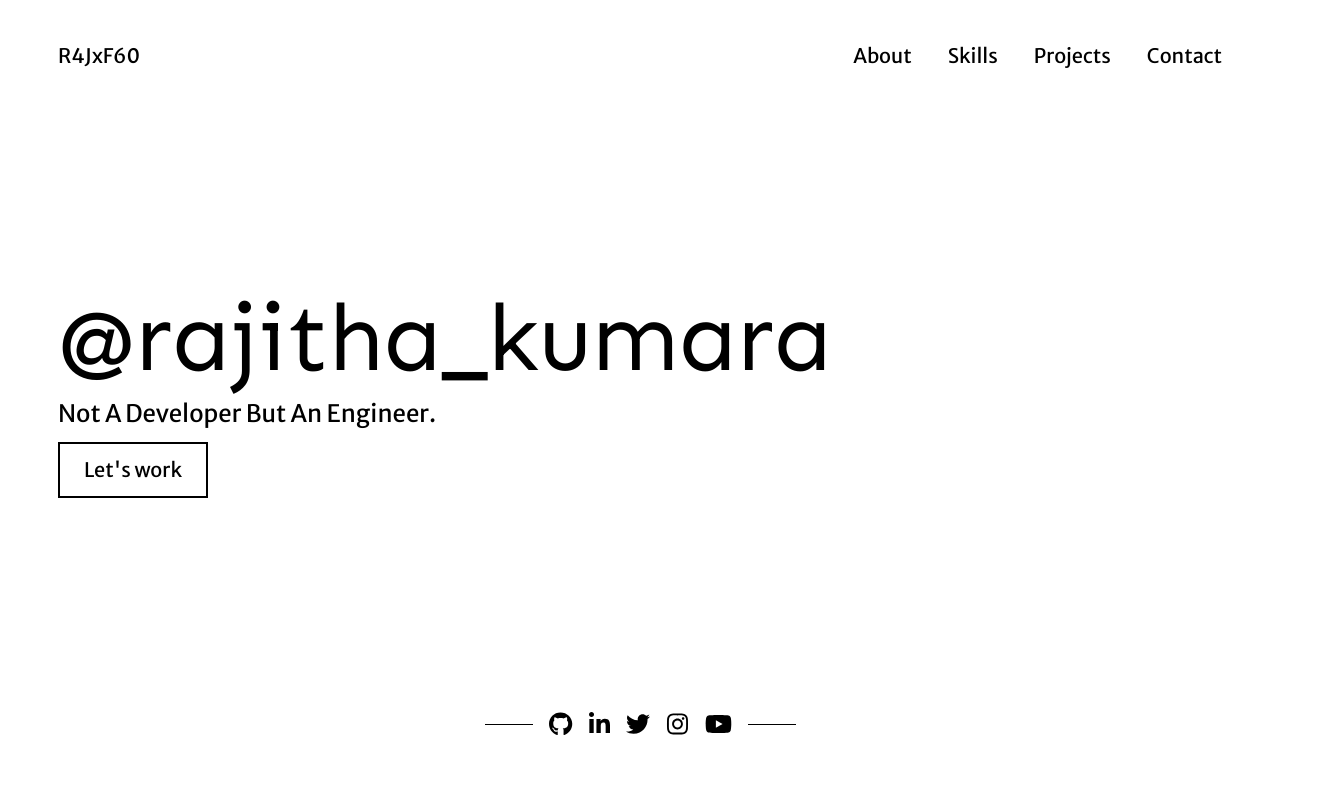
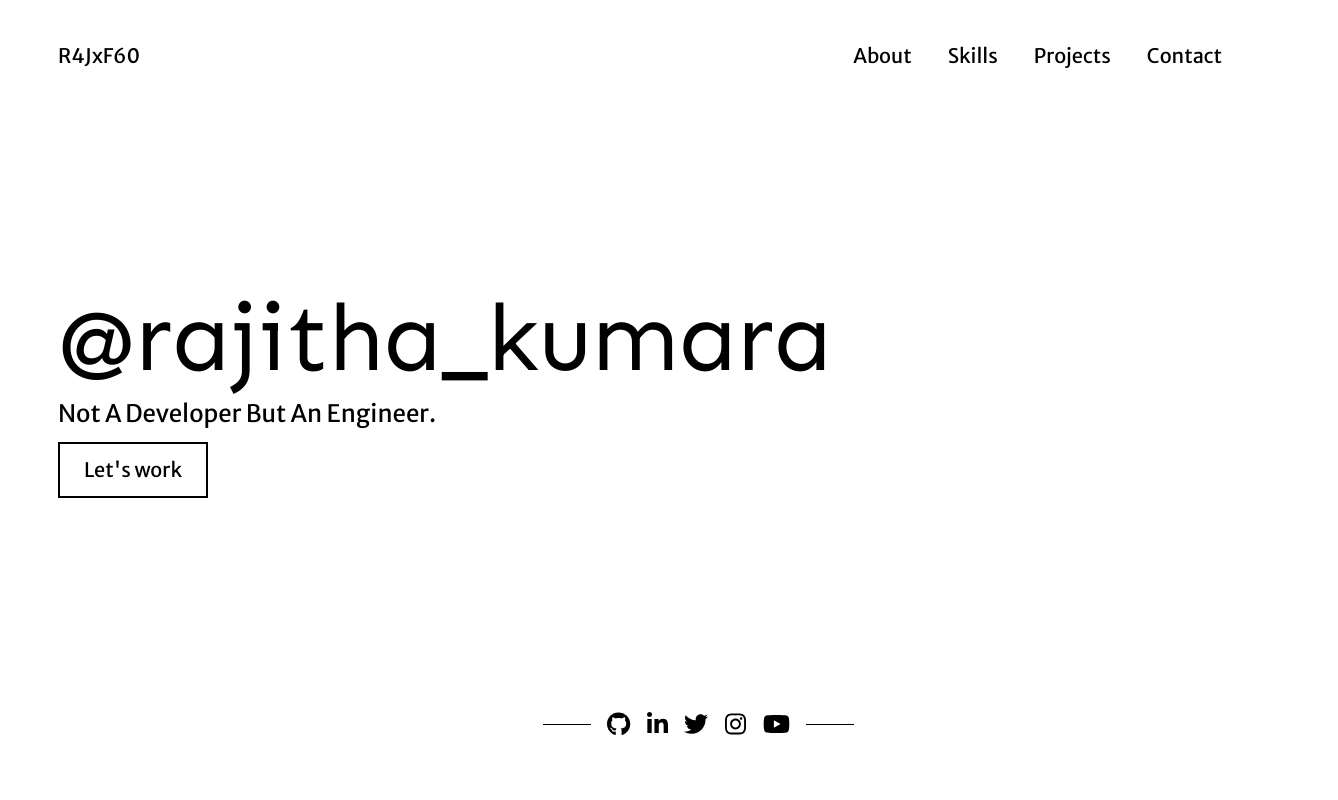
Before and after one commit to R4JxF60/Minimalio, a Next.js app: page / in a window 1280 px wide. Shown: the top 800 px of the page, 1338 px wide, since content can reach past the window. Built offline with nearby package versions, Linux system fonts and the light colour scheme.

Commit message:
fix: issue with layout

```diff
--- a/components/Home.js
+++ b/components/Home.js
@@ -2,11 +2,13 @@ import SocialLinks from "./SocialLinks";
 
 function Home(props) {
     return (
-        <section className="flex flex-col justify-center h-screen min-h-[40vh] relative">
-            <h1 className="font-sen font-normal text-8xl md:block hidden mb-3">@rajitha_kumara</h1>
-            <h1 className="font-sen font-normal block md:hidden mb-3 text-7xl">Rajitha Kumara</h1>
-            <h2 className="font-merriweather font-normal mb-3 text-xl sm:text-2xl">Not A Developer But An Engineer.</h2>
-            <div className="font-merriweather font-normal sm:text-xl border-2 border-solid w-fit sm:pl-6 sm:pr-6 sm:pt-3 sm:pb-3 text-lg pr-5 pl-5 pt-2 pb-2 border-black flex items-center justify-center select-none hover:bg-black hover:text-white cursor-pointer mb-3">Let's work</div>
+        <section className="flex flex-col justify-between h-screen" id="home">
+            <div className="flex flex-col justify-center h-full">
+                <h1 className="font-sen font-normal text-8xl md:block hidden mb-3">@rajitha_kumara</h1>
+                <h1 className="font-sen font-normal block md:hidden mb-3 text-7xl">Rajitha Kumara</h1>
+                <h2 className="font-merriweather font-normal mb-3 text-xl sm:text-2xl">Not A Developer But An Engineer.</h2>
+                <div className="font-merriweather font-normal sm:text-xl border-2 border-solid w-fit sm:pl-6 sm:pr-6 sm:pt-3 sm:pb-3 text-lg pr-5 pl-5 pt-2 pb-2 border-black flex items-center justify-center select-none hover:bg-black hover:text-white cursor-pointer mb-3">Let's work</div>
+            </div>
             <SocialLinks />
         </section>
     );
```
